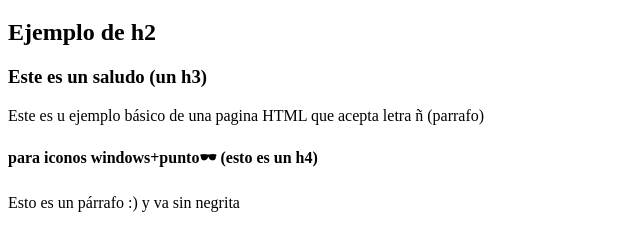
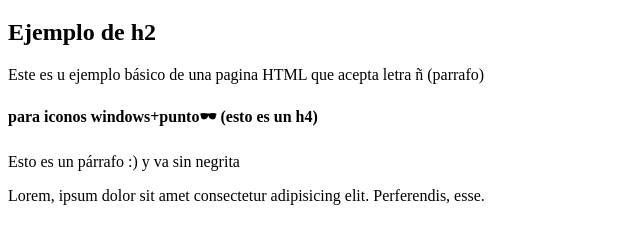
Before and after one commit to aguchumilla/clase-01, a plain HTML site: page index.html in a window 1280 px wide. Shown: the part 61-312 px from the top of the page, without its empty margins (0-640 px from the left). Drawn offline with Linux system fonts and the light colour scheme.

Commit message:
Update index.html

```diff
--- a/index.html
+++ b/index.html
@@ -25,10 +25,11 @@
 <body>
     <h1>Hola mundo! (un h1) </h1>
     <h2>Ejemplo de h2</h2>
-    <h3>Este es un saludo (un h3)</h3>
+
     <p>Este es u ejemplo básico de una pagina HTML que acepta letra ñ (parrafo)</p>
     <h4> para iconos windows+punto🕶 (esto es un h4) </h4>
     <p>Esto es un párrafo :) y va sin negrita</p>
+    <p>Lorem, ipsum dolor sit amet consectetur adipisicing elit. Perferendis, esse.</p>
 </body>
 
 
```
